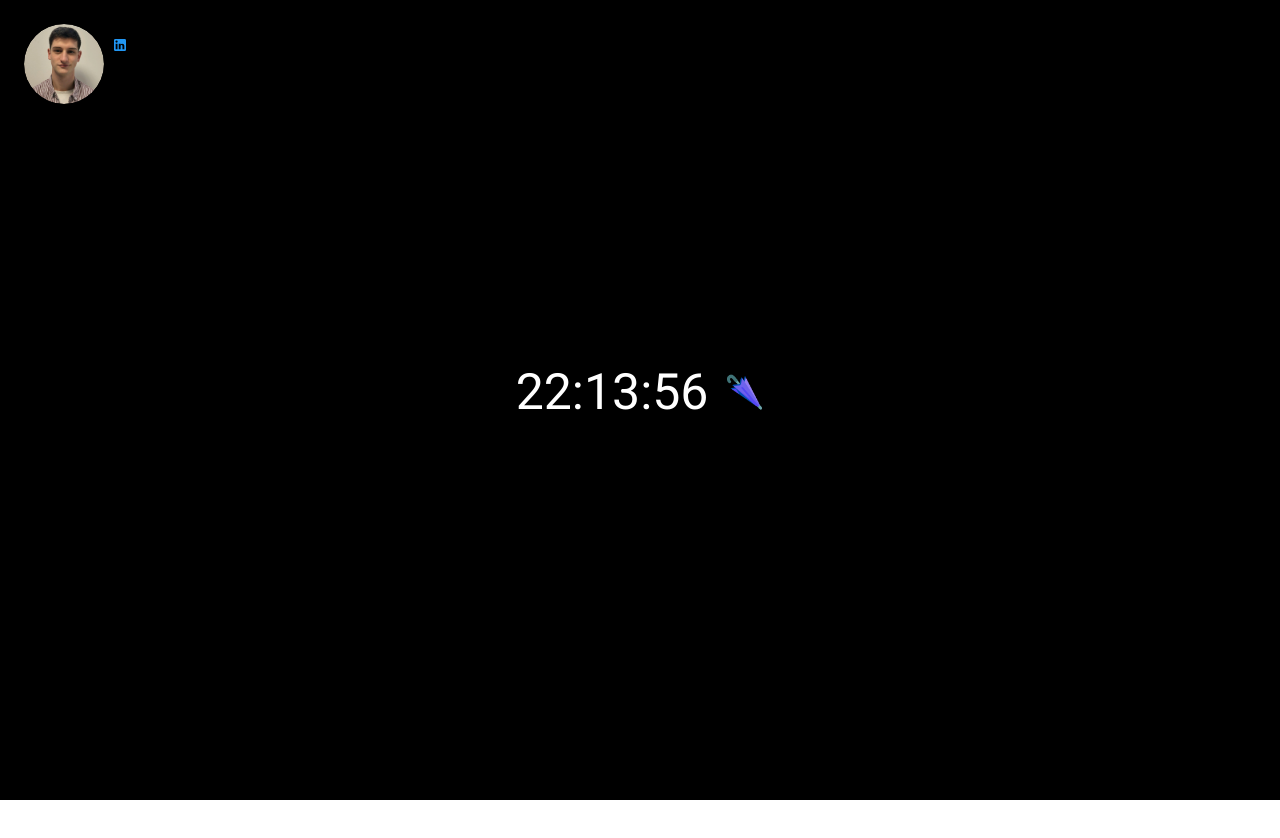
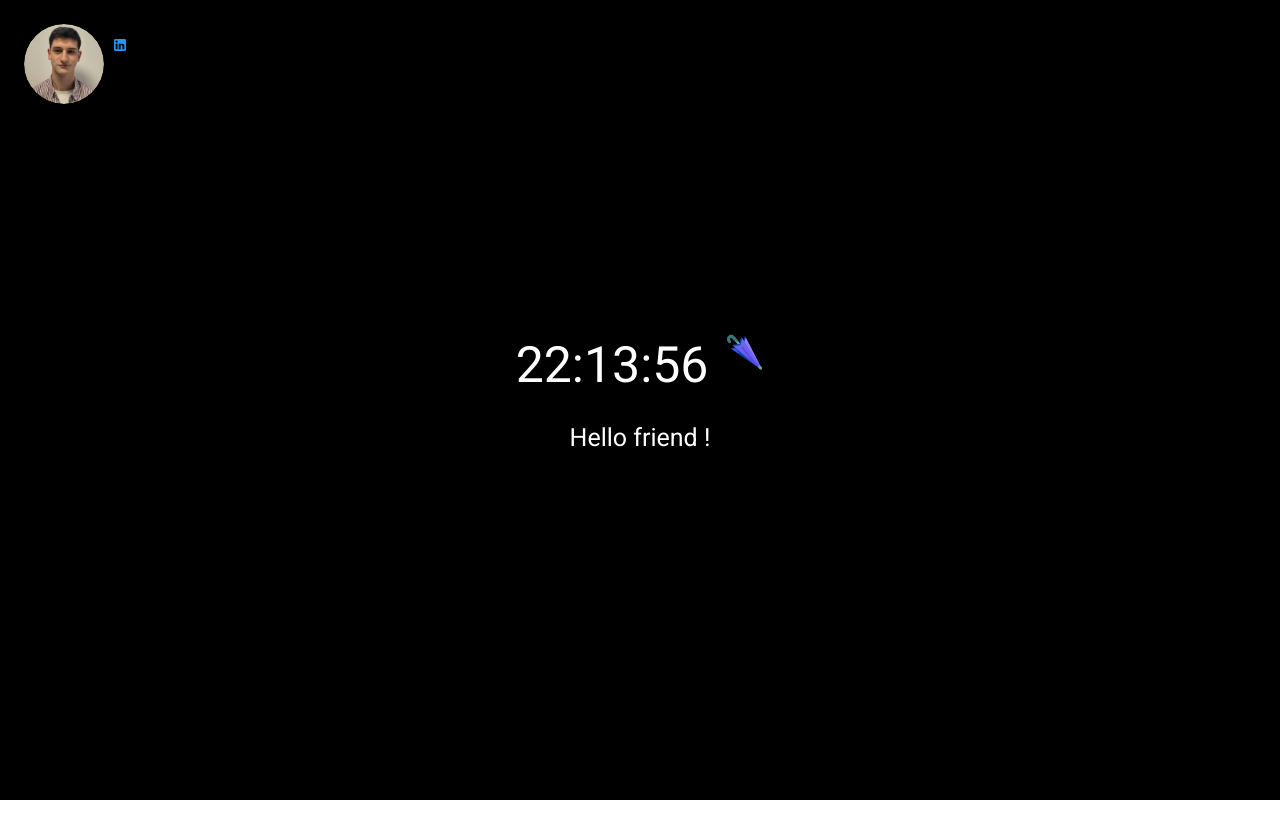
Before and after one commit to Barbary-Theo/Perso-hi-mate, a Vue app: page / in a window 1280 px wide. Shown: the top 838 px of the page. Built offline with nearby package versions, Linux system fonts and the light colour scheme.

Commit message:
terminate black side

```diff
--- a/src/components/HelloWorld.vue
+++ b/src/components/HelloWorld.vue
@@ -4,8 +4,12 @@
 
     <div class="black-side">
 
-      <p class="date" v-text="date"> </p>
-      <p class="smiley" v-text="smileySelected"> </p>
+      <div class="to-row">
+        <p class="date" v-text="date"> </p>
+        <p class="smiley" v-text="smileySelected"> </p>
+      </div>
+
+      <p class="hi"> Hello friend ! </p>
 
     </div>
 
@@ -79,11 +83,17 @@ export default {
 .black-side {
   background-color: black;
   display: flex;
+  flex-direction: column;
   align-items: center;
   justify-content: center;
   color: white;
   height: 100vh;
   width: 100%;
+}
+
+.to-row {
+  display: flex;
+  flex-direction: row;
 }
 
 .date {
@@ -102,4 +112,8 @@ export default {
   width: 100%;
 }
 
+.hi {
+  font-size: 25px;
+}
+
 </style>
```
